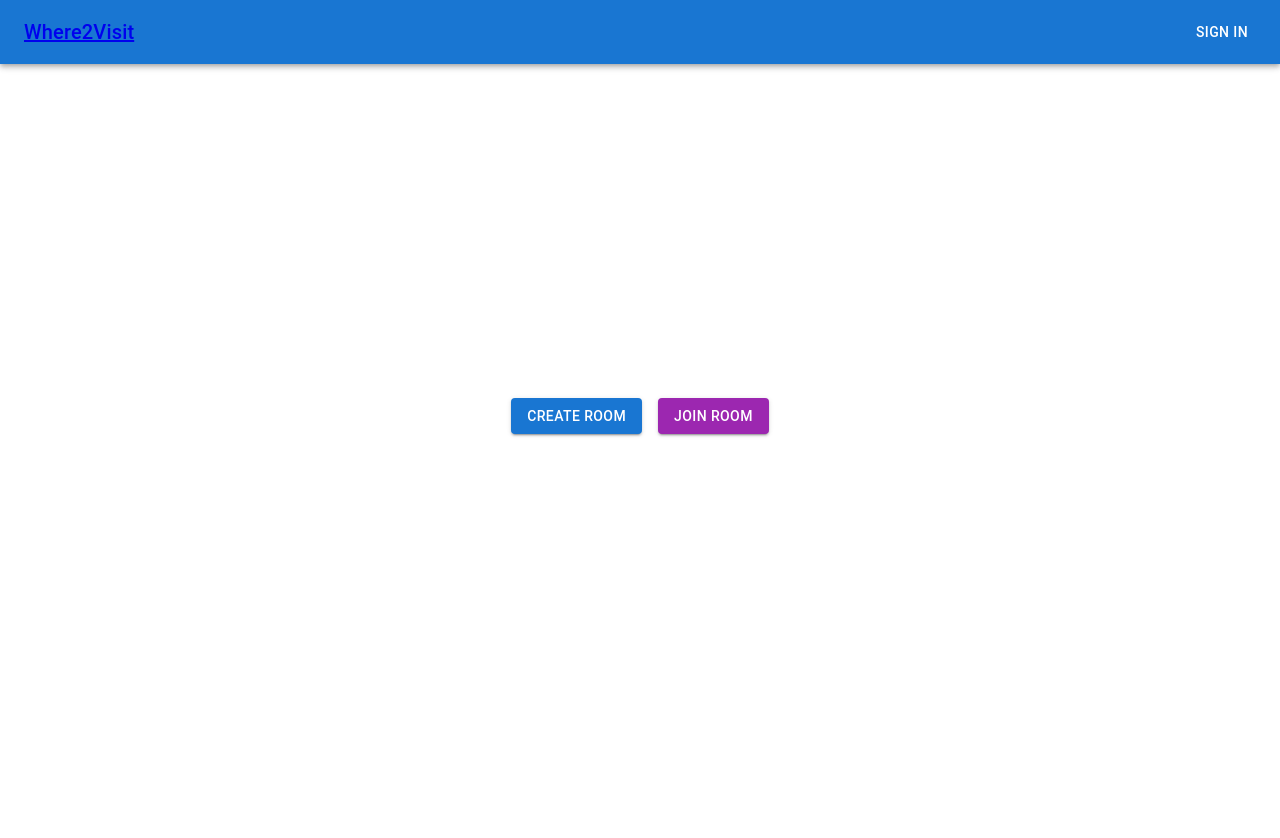
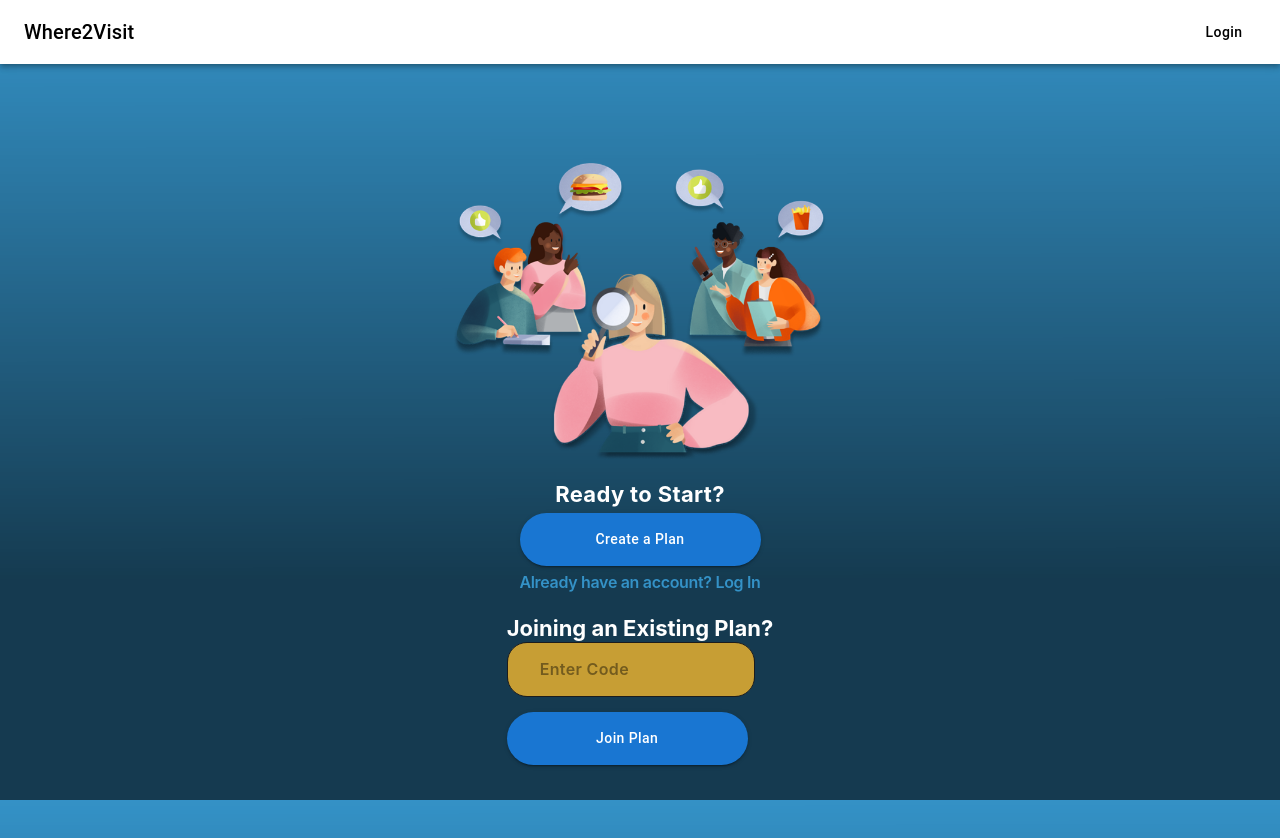
Before and after one commit to kesia-dev/where2visit, a React (Create React App) app in the folder frontend/: page / in a window 1280 px wide. Shown: the top 838 px of the page. Before the commit the page ends 800 px from the top, so only its background shows below. Built offline with nearby package versions, Linux system fonts and the light colour scheme.

Commit message:
Develop the home page

```diff
--- a/frontend/src/App.css
+++ b/frontend/src/App.css
@@ -9,5 +9,6 @@ body {
   height: 100vh;
   display: flex;
   flex-direction: column;
-  background-color: white;
+  background: linear-gradient(179.94deg, rgba(0, 0, 0, 0) -0.4%, rgba(0, 0, 0, 0.6) 72.52%), linear-gradient(0deg, #3492C7, #3492C7);
+  width: 100%;
 }
--- /dev/null
+++ b/frontend/src/component/CreatePlanButton.js
@@ -0,0 +1,25 @@
+// CreatePlanButton.js
+import React from 'react';
+import { Button } from '@mui/material';
+
+const CreatePlanButton = () => {
+  return (
+    <Button
+      variant="contained"
+      color="primary"
+      sx={{
+        width: '241px',
+        height: '53px',
+        marginTop: '5px',
+        padding: '16px 32px 16px 32px',
+        borderRadius: '100px',
+        gap: '20px',
+        textTransform: 'none',
+      }}
+    >
+      Create a Plan
+    </Button>
+  );
+};
+
+export default CreatePlanButton;
--- /dev/null
+++ b/frontend/src/component/HomeImage.js
@@ -0,0 +1,14 @@
+// HomeImage.js
+import React from 'react';
+
+const HomeImage = () => {
+  return (
+    <img
+      src="../assets/Group-490.png"
+      alt="homeImage"
+      className="homePage-image"
+    />
+  );
+};
+
+export default HomeImage;
--- a/frontend/src/component/HomePage.js
+++ b/frontend/src/component/HomePage.js
@@ -1,41 +1,41 @@
+// HomePage.js
 import React from 'react';
-import { Container, Button, Grid } from '@mui/material';
-import { Link } from 'react-router-dom';
+import { Container, Grid } from '@mui/material';
+import '../styling/HomePage.css'; // Import the CSS file
+import HomeImage from './HomeImage';
+import ReadyToStartText from './ReadyToStartText';
+import CreatePlanButton from './CreatePlanButton';
+import LoginText from './LoginText';
+import JoinCompnents from './JoinComponents';
 
 const HomePage = () => {
   return (
     <Container>
       <Grid
         container
-        direction="row"
+        direction="column"
         justifyContent="center"
         alignItems="center"
-        height="90vh" // Set the height of the container to full viewport height
-        spacing={2}
+        height="100vh"
       >
         <Grid item>
-          <Button
-            component={Link}
-            to="/create-room"
-            variant="contained"
-            color="primary"
-            mt={2}
-          >
-            Create Room
-          </Button>
+          <HomeImage />
+        </Grid>
+        {/* Text "Ready to Start" */}
+        <Grid item>
+          <ReadyToStartText />
         </Grid>
         <Grid item>
-          <Button
-            component={Link}
-            to="/join-room"
-            variant="contained"
-            color="secondary" // Set a different color for the Join Room button
-            mt={2}
-          >
-            Join Room
-          </Button>
+          <CreatePlanButton />
+        </Grid>
+        <Grid item>
+          <LoginText />
+        </Grid>
+        <Grid item>
+          <JoinCompnents />
         </Grid>
       </Grid>
+
       {/* Add other content as needed */}
     </Container>
   );
--- /dev/null
+++ b/frontend/src/component/JoinComponents.js
@@ -0,0 +1,74 @@
+import React from 'react';
+import { Typography, Box, Input, Button } from '@mui/material';
+
+const JoinComponents = () => {
+  return (
+    <div>
+      <Typography
+        variant='h3'
+        align='center'
+        sx={{
+          fontFamily: 'Inter',
+          fontSize: '22px',
+          fontWeight: 700,
+          lineHeight: '28px',
+          textAlign: 'center',
+          color: 'white',
+          marginTop: '15px',
+        }}
+      >
+        Joining an Existing Plan?
+      </Typography>
+      <div>
+        <Box
+          sx={{
+            width: '182px',
+            height: '21px',
+            padding: '16px 32px 16px 32px',
+            borderRadius: '20px',
+            border: '1px solid #1C1C1C',
+            gap: '12px',
+            background:
+              'linear-gradient(0deg, #C79E34, #C79E34), linear-gradient(0deg, rgba(255, 255, 255, 0.6), rgba(255, 255, 255, 0.6))',
+            display: 'flex',
+            alignItems: 'center',
+            justifyContent: 'center',
+          }}
+        >
+          <Input
+            placeholder="Enter Code"
+            disableUnderline
+            sx={{
+              fontFamily: 'Inter',
+              fontSize: '16px',
+              fontWeight: 600,
+              color: 'black',
+              alignItems: 'center',
+              letterSpacing: '0.35px',
+              lineHeight: '21px',
+            }}
+          />
+        </Box>
+      </div>
+      <div>
+        <Button
+          variant="contained"
+          color="primary"
+          sx={{
+            width: '241px',
+            height: '53px',
+            marginTop: '15px',
+            padding: '16px 32px 16px 32px',
+            borderRadius: '100px',
+            gap: '20px',
+            textTransform: 'none',
+          }}
+        >
+          Join Plan
+        </Button>
+      </div>
+    </div>
+  );
+};
+
+export default JoinComponents;
--- /dev/null
+++ b/frontend/src/component/LoginText.js
@@ -0,0 +1,27 @@
+// LoginText.js
+import React from 'react';
+import { Button } from '@mui/material';
+
+const LoginText = () => {
+  return (
+    <Button
+      variant="text"
+      align="center"
+      className="login"
+      sx={{
+        fontFamily: 'Inter',
+        fontSize: '16px',
+        fontWeight: 600,
+        lineHeight: '21px',
+        letterSpacing: '-0.32px',
+        textAlign: 'center',
+        color: '#3492C7',
+        textTransform: 'none'
+      }}
+    >
+      Already have an account? Log In
+    </Button>
+  );
+};
+
+export default LoginText;
--- a/frontend/src/component/Navbar.js
+++ b/frontend/src/component/Navbar.js
@@ -1,26 +1,66 @@
 // Navbar.js
 import React from 'react';
-import { AppBar, Toolbar, Typography, Button } from '@mui/material';
+import { AppBar, Toolbar, Typography, Button, IconButton, Menu, MenuItem } from '@mui/material';
 import { Link } from 'react-router-dom';
-import { useAuth0 } from '@auth0/auth0-react';
+import MenuIcon from '@mui/icons-material/Menu';
+import { useMediaQuery, useTheme } from '@mui/material';
 
 const Navbar = () => {
-  const { loginWithRedirect, isAuthenticated } = useAuth0();
+  const theme = useTheme();
+  const isSmallScreen = useMediaQuery(theme.breakpoints.down('md'));
 
-  const handleSignIn = () => {
-    // Redirect the user to the Auth0 login page
-    loginWithRedirect();
+  const [anchorEl, setAnchorEl] = React.useState(null);
+
+  const handleMenuIconClick = (event) => {
+    setAnchorEl(event.currentTarget);
+  };
+
+  const handleMenuClose = () => {
+    setAnchorEl(null);
   };
 
   return (
-    <AppBar position="static">
-      <Toolbar>
-        <Typography variant="h6" component={Link} to="/" sx={{ flexGrow: 1 }}>
+    <AppBar position="static" sx={{ backgroundColor: 'white', color: 'black' }}>
+      <Toolbar sx={{ justifyContent: 'space-between' }}>
+        {isSmallScreen && (
+          <IconButton
+            size="large"
+            edge="start"
+            color="inherit"
+            aria-label="menu"
+            onClick={handleMenuIconClick}
+          >
+            <MenuIcon />
+          </IconButton>
+        )}
+        <Typography
+          variant="h6"
+          component={Link}
+          to="/"
+          sx={{ textDecoration: 'none', color: 'black', textTransform: 'none' }}
+
+        >
           Where2Visit
         </Typography>
-        <Button color="inherit" onClick={handleSignIn}>
-          Sign In
-        </Button>
+        <Button
+        color="inherit"
+        sx={{textTransform: 'none'}}
+
+        >Login</Button>
+        <Menu
+          id="menu"
+          anchorEl={anchorEl}
+          open={Boolean(anchorEl)}
+          onClose={handleMenuClose}
+          sx={{ marginTop: isSmallScreen ? '0' : '5px' }} // Adjust the marginTop value
+        >
+          <MenuItem onClick={handleMenuClose} component={Link} to="/create-room">
+            Create Room
+          </MenuItem>
+          <MenuItem onClick={handleMenuClose} component={Link} to="/join-room">
+            Join Room
+          </MenuItem>
+        </Menu>
       </Toolbar>
     </AppBar>
   );
--- /dev/null
+++ b/frontend/src/component/ReadyToStartText.js
@@ -0,0 +1,26 @@
+// ReadyToStartText.js
+import React from 'react';
+import { Typography } from '@mui/material';
+
+const ReadyToStartText = () => {
+  return (
+    <Typography
+      variant="h5"
+      align="center"
+      sx={{
+        fontFamily: 'Inter',
+        fontSize: '22px',
+        fontWeight: 700,
+        lineHeight: '28px',
+        letterSpacing: '0.35px',
+        textAlign: 'center',
+        color: 'white',
+        marginTop: '20px',
+      }}
+    >
+      Ready to Start?
+    </Typography>
+  );
+};
+
+export default ReadyToStartText;
--- /dev/null
+++ b/frontend/src/styling/HomePage.css
@@ -0,0 +1,8 @@
+/* HomePage.css */
+.homePage-image {
+    max-width: 60%;
+    height: auto;
+    display: block;
+    margin-left: auto;
+    margin-right: auto;
+  }
```
Also changed, not shown: frontend/public/assets/Group-490.png (added).
